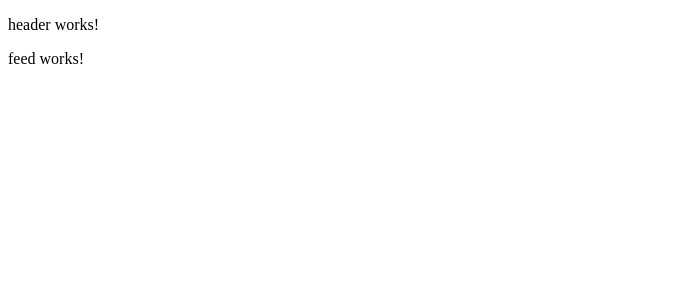
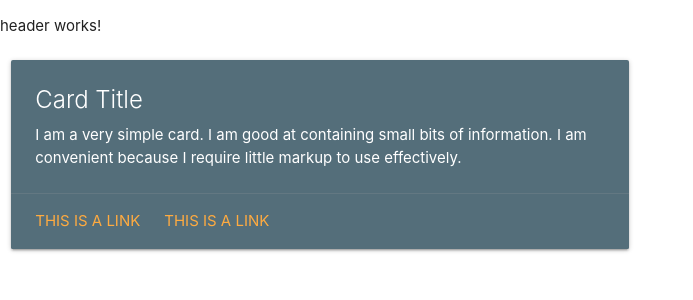
Before and after one commit to sergiutritean/NATO, an Angular app: page / in a window 1280 px wide. Shown: the top 300 px of the page, without its empty margins (0-693 px from the left). Built offline with nearby package versions, Linux system fonts and the light colour scheme.

Commit message:
Installed materialize

```diff
--- a/src/app/home/feed/event/event.component.html
+++ b/src/app/home/feed/event/event.component.html
@@ -1,3 +1,15 @@
-<p>
-  event works!
-</p>
+<div class="row">
+   <div class="col s12 m6">
+     <div class="card blue-grey darken-1">
+       <div class="card-content white-text">
+         <span class="card-title">Card Title</span>
+         <p>I am a very simple card. I am good at containing small bits of information.
+         I am convenient because I require little markup to use effectively.</p>
+       </div>
+       <div class="card-action">
+         <a href="#">This is a link</a>
+         <a href="#">This is a link</a>
+       </div>
+     </div>
+   </div>
+ </div>
--- a/src/app/home/feed/feed.component.html
+++ b/src/app/home/feed/feed.component.html
@@ -1,3 +1 @@
-<p>
-  feed works!
-</p>
+<app-event></app-event>
--- a/src/styles.css
+++ b/src/styles.css
@@ -1 +1,2 @@
 /* You can add global styles to this file, and also import other style files */
+@import "../node_modules/materialize-css/dist/css/materialize.min.css";
```
Also changed, not shown: 1 other file (tests, documents, lock files or other folders).
